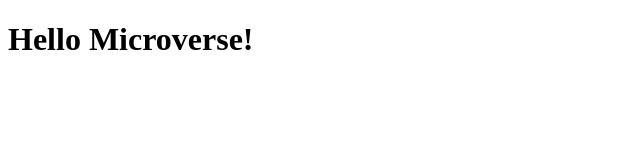
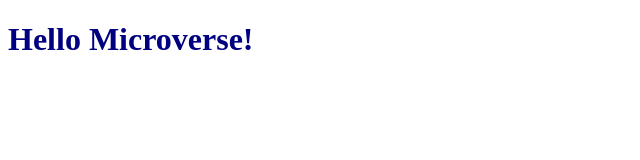
Before and after one commit to wajahatalli/hello-microverse-1, a plain HTML site: page index.html in a window 1280 px wide. Shown: the whole page, without its empty margins (0-640 px from the left). Drawn offline with Linux system fonts and the light colour scheme.

Commit message:
Added style.css file to change the h1 color, modified html file to link css file

```diff
--- a/index.html
+++ b/index.html
@@ -4,6 +4,7 @@
         <meta charset="UTF-8" />
         <meta http-equiv="X-UA-Compatible" content="IE=edge" />
         <meta name="viewport" content="width=device-width, initial-scale=1.0" />
+        <link rel="stylesheet" href="style.css">
         <title>Hello Microverse!</title>
     </head>
     <body>
--- /dev/null
+++ b/style.css
@@ -0,0 +1,3 @@
+h1{
+    color: #000080
+}
```
